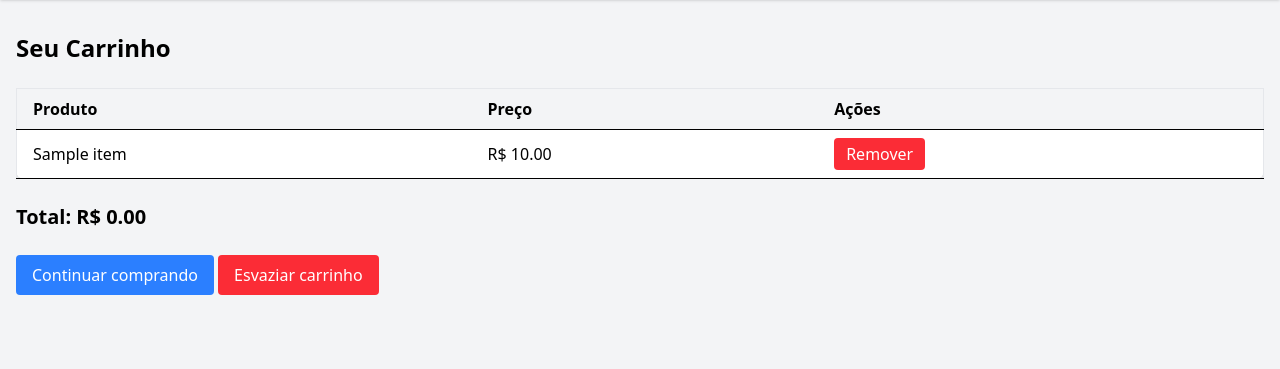
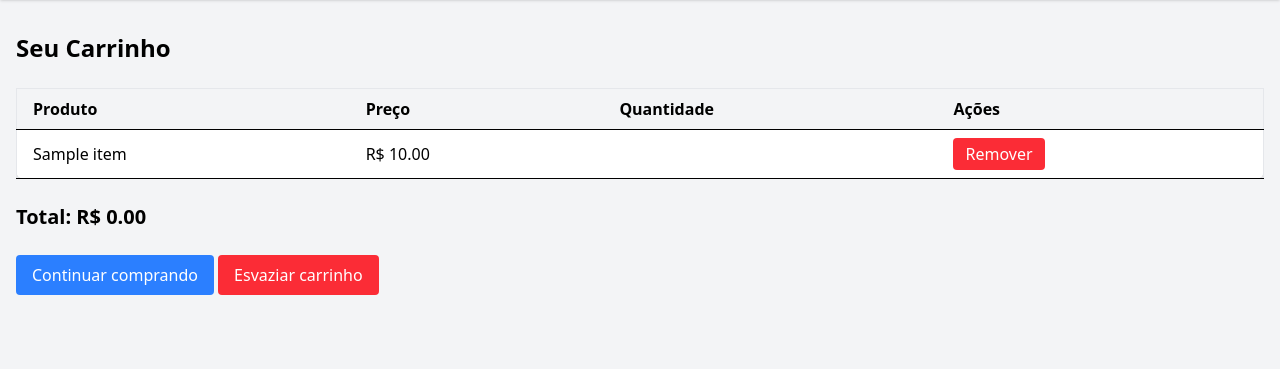
Before and after one commit to Yasmin-Marinho1/praticando_flask, a Flask app: template templates/carrinho.html in a window 1280 px wide. Shown: the part 64-433 px from the top of the page. Run offline with Flask 3, Linux system fonts and the light colour scheme; the template is opened without the code that fills it: most values are stand-ins (such as "Sample title", 1, 10 or a date in 2020).

Commit message:
feat: adicionando atividade

```diff
--- a/templates/carrinho.html
+++ b/templates/carrinho.html
@@ -11,6 +11,7 @@
                 <tr class="bg-gray-100">
                     <th class="py-2 px-4 border-b text-left">Produto</th>
                     <th class="py-2 px-4 border-b text-left">Preço</th>
+                    <th class="py-2 px-4 border-b text-left">Quantidade</th>
                     <th class="py-2 px-4 border-b text-left">Ações</th>
                 </tr>
             </thead>
@@ -19,6 +20,7 @@
                 <tr class="hover:bg-gray-50">
                     <td class="py-2 px-4 border-b">{{ item.nome }}</td>
                     <td class="py-2 px-4 border-b">R$ {{ "%.2f"|format(item.preco) }}</td>
+                    <td class="py-2 px-4 border-b"></td>
                     <td class="py-2 px-4 border-b">
                         <!-- Botão para remover item -->
                         <form action="{{ url_for('remover_do_carrinho', produto_id=item.id) }}" method="post" class="inline">
```
